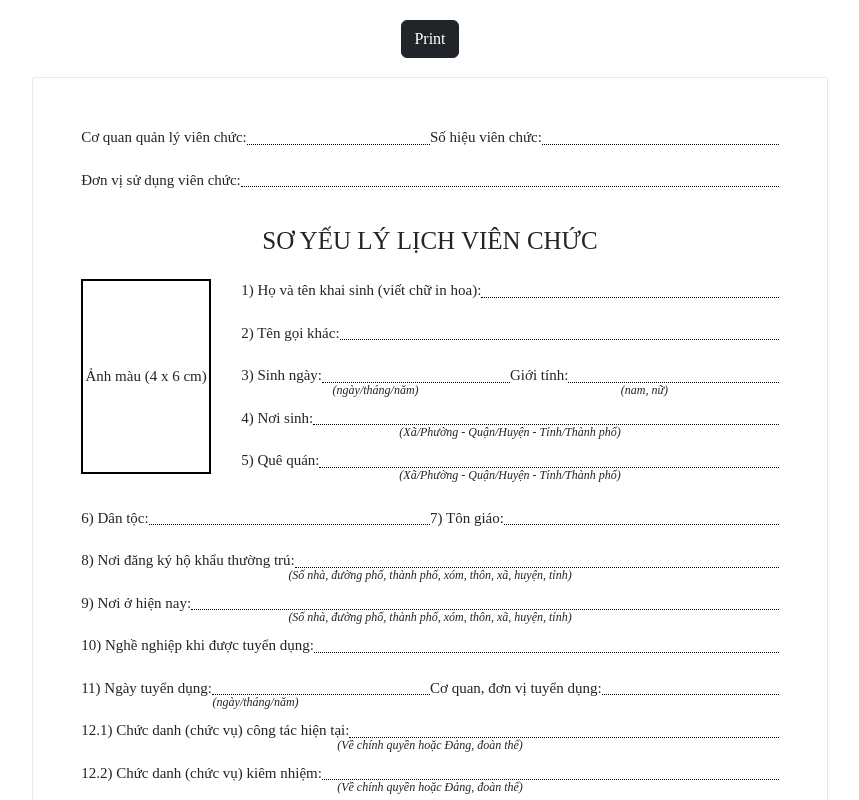
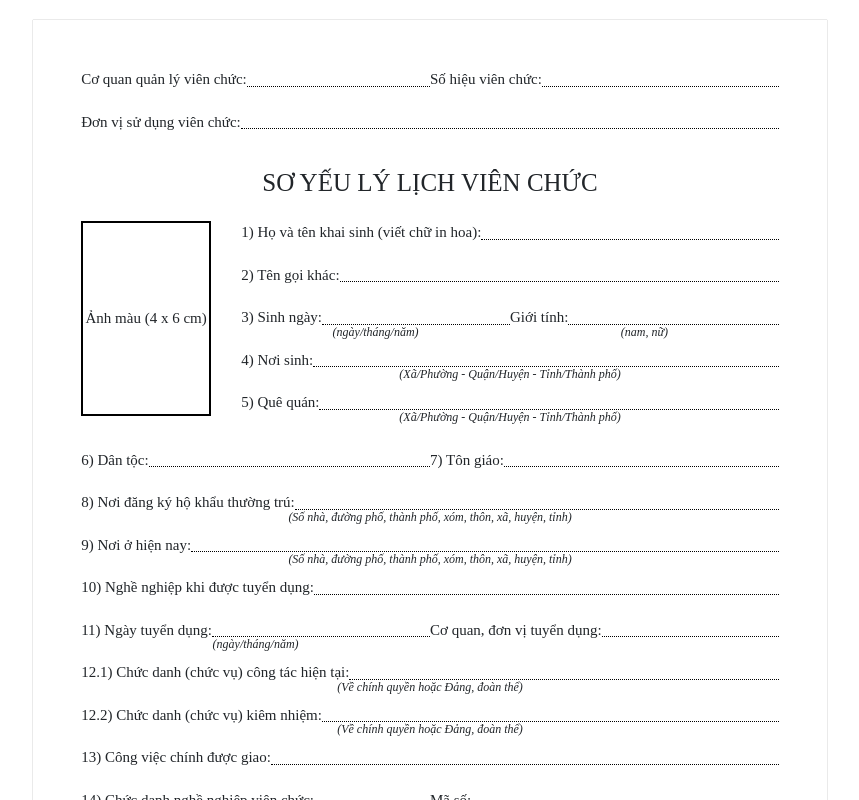
Before and after one commit to thanhdaibl1572002/modern-programming-technologies, a React (Create React App) app: page / in a window 1280 px wide. Shown: the top 800 px of the page, without its empty margins (210-1069 px from the left). Built offline with nearby package versions, Linux system fonts and the light colour scheme.

Commit message:
Update CurriculumVitae.jsx

```diff
--- a/src/CurriculumVitae.jsx
+++ b/src/CurriculumVitae.jsx
@@ -26,7 +26,7 @@ function CurriculumVitae() {
 
     return (
         <div className='main'>
-            <button className='btn btn-dark' onClick={handlePrint}>Print</button>
+            {/* <button className='btn btn-dark' onClick={handlePrint}>Print</button> */}
             <div className='pages' ref={printRef} style={{ rowGap: environment === 'edit' ? '15px' : '0' }}>
                 {pages.map((page, pageIndex) => (
                     <div className='page' key={pageIndex}>
```
